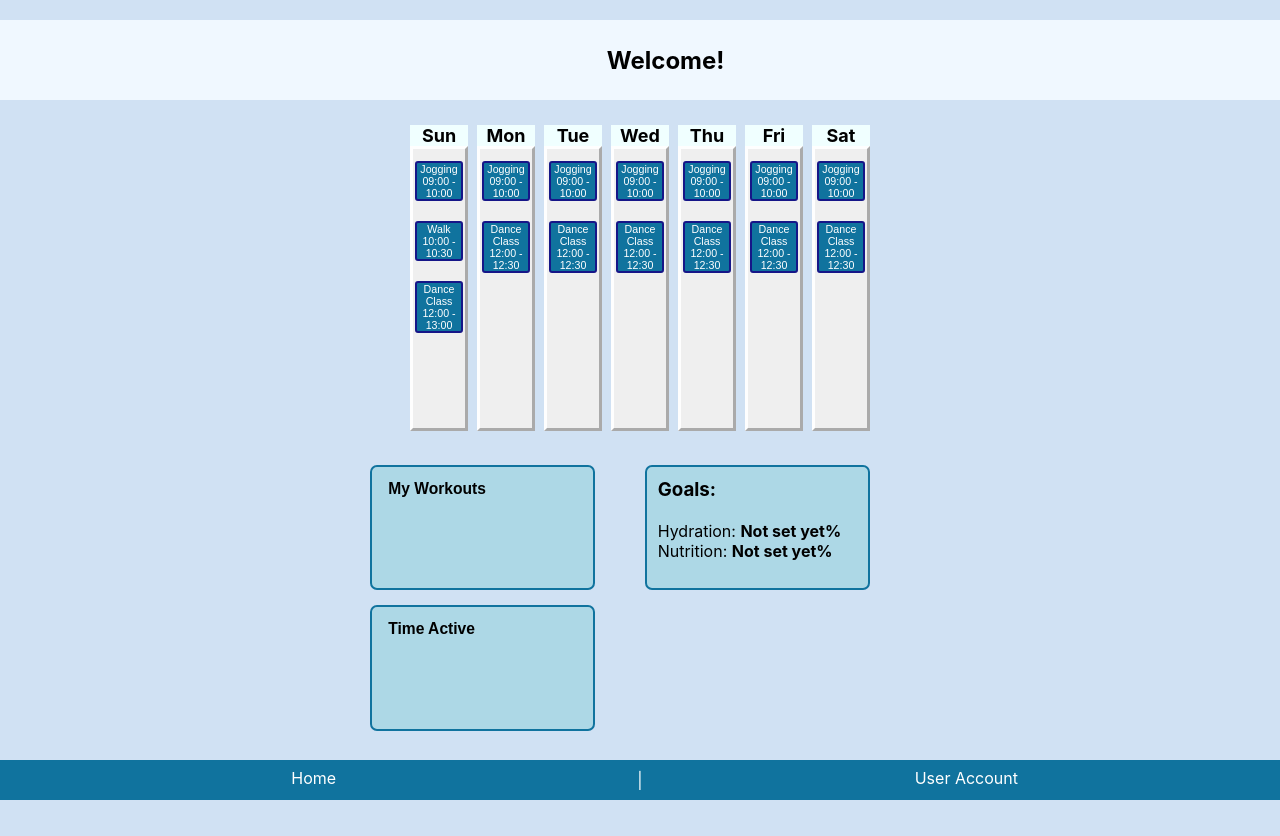
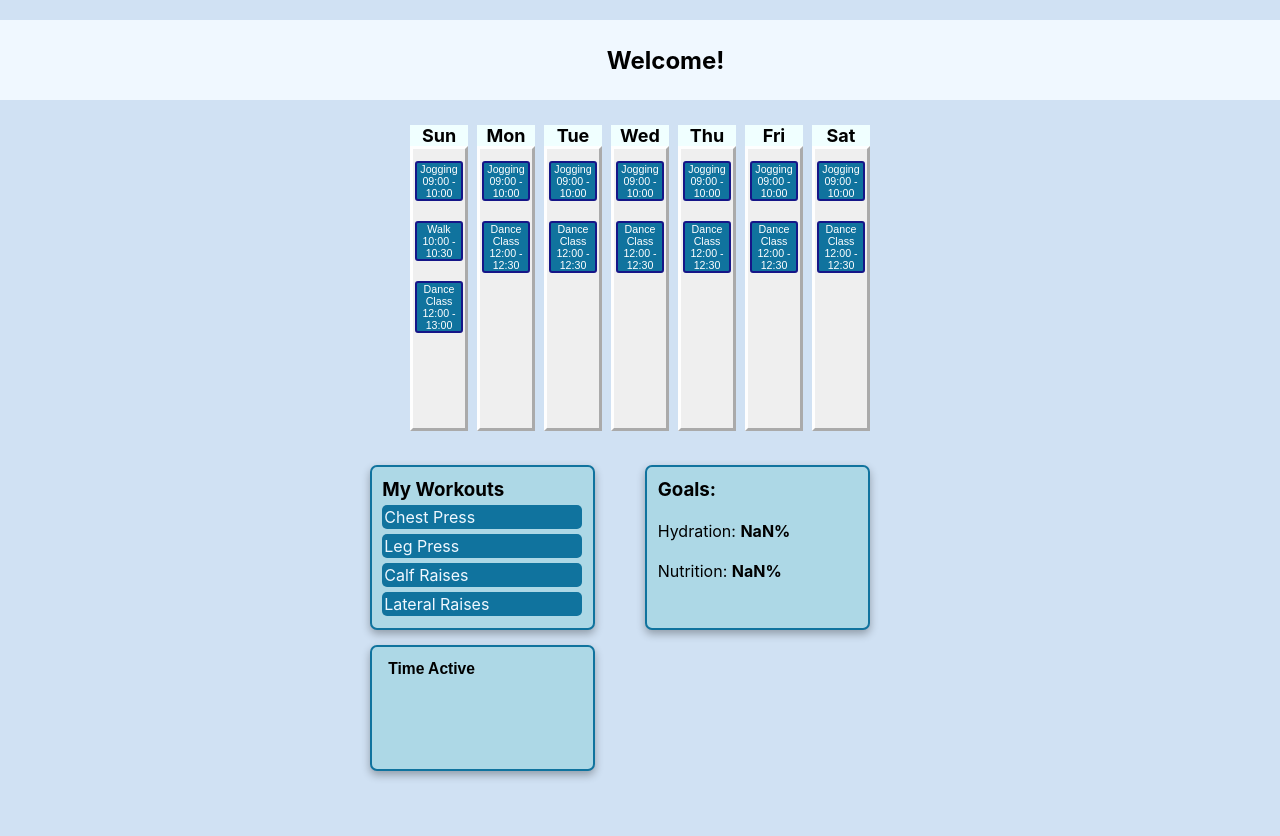
Before and after one commit to jarint/Fitness-Tracker, a React (Create React App) app: page / in a window 1280 px wide. Shown: the top 836 px of the page. Built offline with nearby package versions, Linux system fonts and the light colour scheme.

Commit message:
final modifications

```diff
--- a/src/App.css
+++ b/src/App.css
@@ -49,7 +49,14 @@ label {
   font-size: 24px;
   margin: 10px;
 }
-
+.workoutList{
+  margin-top: 4px;
+background-color: #10739e;
+border-radius: 5px;
+padding: 2px;
+margin-bottom:5px;
+color: aliceblue;
+}
 Link,
 a {
   text-decoration: none;
@@ -118,9 +125,16 @@ a {
   margin-right : 5px;
   padding: 5%;
   border: #10739e 2px solid;
-  height: 100px;
+  height: 140px;
   width: 200px;
   cursor: pointer;
+  box-shadow: 0 4px 8px rgba(0, 0, 0, .3);
+}
+.info:hover{
+  height: 145px;
+  width: 205px;
+  transition: all 0.1s ease-in;
+  font-size: 1.1em;
 }
 .info2{
 
@@ -134,8 +148,16 @@ a {
   height: 100px;
   width: 200px;
   cursor: pointer;
+  box-shadow: 0 4px 8px rgba(0, 0, 0, .3);
 
 }
+.info2:hover{
+  height: 105px;
+  width: 205px;
+  transition: all 0.1s ease-in;
+  font-size: 1.1em;
+}
+
 
 .info-panels {
   display: flex;
--- a/src/Homepage.js
+++ b/src/Homepage.js
@@ -14,10 +14,10 @@ export default function Home() {
   const [goNutritionalInfo, setGoNutritionalInfo] = useState(false);
 
 
-  const hydrationPercentage = parseInt(localStorage.getItem('hydrationPercentage')) || "Not set yet";
+  const hydrationPercentage = parseInt(localStorage.getItem('hydrationPercentage')) + "%" || "Not set yet";
 
 
-  const nutritionPercentage = parseInt(localStorage.getItem('nutritionPercentage')) || "Not set yet";
+  const nutritionPercentage = parseInt(localStorage.getItem('nutritionPercentage')) + "%" || "Not set yet";
 
 
 
@@ -49,9 +49,23 @@ export default function Home() {
         <div className="activities">
           <Link to="/Workouts">
             <div className="info" id="workouts">
-              <button className="button">
-                <h3> My Workouts </h3>
-              </button>
+
+              <h3> My Workouts </h3>
+              <div className='workoutList'>
+                Chest Press
+              </div>
+
+              <div className='workoutList'>
+                Leg Press
+              </div>
+              <div className='workoutList'>
+                Calf Raises
+              </div>
+              <div className='workoutList'>
+                Lateral Raises
+              </div>
+
+
             </div>
           </Link>
 
@@ -67,9 +81,10 @@ export default function Home() {
           <div className="info" id="nutrition" onClick={handleTracker}>
             <h3>Goals: </h3>
             <br />
-            Hydration: <b>{hydrationPercentage}%</b>
+            Hydration: <b>{hydrationPercentage}</b>
             <br />
-            Nutrition:  <b> {nutritionPercentage}%</b>
+            <br />
+            Nutrition:  <b> {nutritionPercentage}</b>
 
 
 
@@ -77,7 +92,7 @@ export default function Home() {
         </div>
       </div>
 
-      <NavigationBar />
+
     </div>
   );
 }
--- a/src/NutritionalInfo.js
+++ b/src/NutritionalInfo.js
@@ -106,6 +106,7 @@ function NutritionalInfo() {
         >
           BACK
         </button>
+        <br />
         <div>
           {showDatePicker ? (
             <input type="date" value={selectedDate} onChange={handleDateChange} />
@@ -139,7 +140,9 @@ function NutritionalInfo() {
 
         <div className="whitepart">
           <div className="calorie-breakdown">
-            <h3>Calorie Breakdown:</h3>
+            <br />
+            <h3 >Breakdown:</h3>
+            <br />
             <h5><p>Calories: {calorieBreakdown.calories ? calorieBreakdown.calories.toFixed(1) : 0} calories</p></h5>
             <h6>
               {calorieBreakdown && (
--- a/src/Popup.css
+++ b/src/Popup.css
@@ -76,7 +76,7 @@ popup-container {
 .option-button {
   width: 80px;
   height: 30px;
-  background-color: #b9f399;
+  background-color: #4caf50;
   border-radius: 5px;
   cursor: pointer;
 }
--- a/src/Running.js
+++ b/src/Running.js
@@ -190,7 +190,7 @@ function Running() {
             <button className='save' onClick={handleSave}>SAVE</button>
           </>)}
       </div>
-      <NavigationBar />
+
 
     </div>
   );
--- a/src/Schedule.js
+++ b/src/Schedule.js
@@ -57,7 +57,6 @@ export default function Schedule() {
 
       </div>
 
-      <NavigationBar />
 
     </div>
 
--- a/src/pages/HydrationBar.js
+++ b/src/pages/HydrationBar.js
@@ -3,8 +3,10 @@ import './HydrationBar.css';
 import NavigationBar from './NavigationBar';
 import NutritionalInfo from '../NutritionalInfo';
 import { calculateBreakdown } from './Utils.js';
+import Home from '../Homepage';
 
 const HydrationBar = ({ handleNutritionData }) => {
+  const [goHome, setGoHome] = useState(false);
   const [goBack, setGoBack] = useState(false);
   const hydrationGoal = localStorage.getItem('hydrationGoal') || '0';
   const [showApp, setShowApp] = useState(false);
@@ -69,6 +71,12 @@ const HydrationBar = ({ handleNutritionData }) => {
   const handleBack = () => {
     setGoBack(true);
   };
+  const handleGoHome = () => {
+    setGoHome(true);
+  }
+  if (goHome) {
+    return <Home />;
+  }
 
   const handleEdit = () => {
     setIsEditing(true);
@@ -156,7 +164,9 @@ const HydrationBar = ({ handleNutritionData }) => {
       <div className="container">
         <form onSubmit={handleSubmit}>
           <div className="hydration-form">
-            <h4>Hydration Breakdown:</h4>
+            <br />
+            <h3>Hydration Breakdown:</h3>
+            <br />
             {hydrationItems.map((item, index) => (
               <div key={index} className="item-container">
                 <label className="item-label">
@@ -213,7 +223,9 @@ const HydrationBar = ({ handleNutritionData }) => {
       <div className="goal-section">
         <p>Goal for today: {hydrationGoal} L</p>
       </div>
-      <NavigationBar />
+      <button className="nav" onClick={handleGoHome}>
+        Home
+      </button>
     </div>
   );
 };
--- a/src/pages/NavigationBar.js
+++ b/src/pages/NavigationBar.js
@@ -1,12 +1,9 @@
 // NavigationBar.js
-import React from 'react';
+import React, { useState } from 'react';
+import Home from '../Homepage';
 import './NavigationBar.css';
 
 const NavigationBar = () => {
-  const handleHomeClick = () => {
-    // Add functionality for the Home button here
-    console.log('Home clicked');
-  };
 
   const handleUserAccountClick = () => {
     // Add functionality for the User Account button here
@@ -15,13 +12,10 @@ const NavigationBar = () => {
 
   return (
     <nav className="navigation-bar">
-      <div className="left-section" onClick={handleHomeClick}>
+      <div className="left-section" >
         Home
       </div>
-      <span className="separator">|</span>
-      <div className="right-section" onClick={handleUserAccountClick}>
-        User Account
-      </div>
+
     </nav>
   );
 };
--- a/src/pages/NutritionPie.css
+++ b/src/pages/NutritionPie.css
@@ -19,6 +19,22 @@
 
 .rotate-360 {
   transform: rotate(360deg);
+}
+.nav{
+  display: flex;
+  align-items: center;
+  background-color: #10739e;
+  padding: 0px;
+  height: 40px;
+  position: fixed;
+  bottom: 0;
+  width: 100%;
+  color: white;
+  position: center;
+  flex: 1;
+  display: flex;
+  justify-content: center;
+  transition: background-color 0.3s;
 }
 .back-button {
   background-color: transparent;
--- a/src/pages/Stats.js
+++ b/src/pages/Stats.js
@@ -125,6 +125,7 @@ const Stats = ({ dataByDate, setDataByDate, statsPageExercise, date }) => {
           </button>
         </div>
       </div>
+
     </div>
   );
 };
--- a/src/pages/Workouts.css
+++ b/src/pages/Workouts.css
@@ -69,7 +69,7 @@ h1{
   margin-top: -30px;
   margin-bottom: 1rem;
   border-radius: 10px;
-  background-color: rgb(119, 185, 22);
+  background-color: #4caf50;
   height: 40px;
   font-size: x-large;
   color: white;
```
Also changed, not shown: src/pages/NutritionPie.js (+29 -4 lines).
